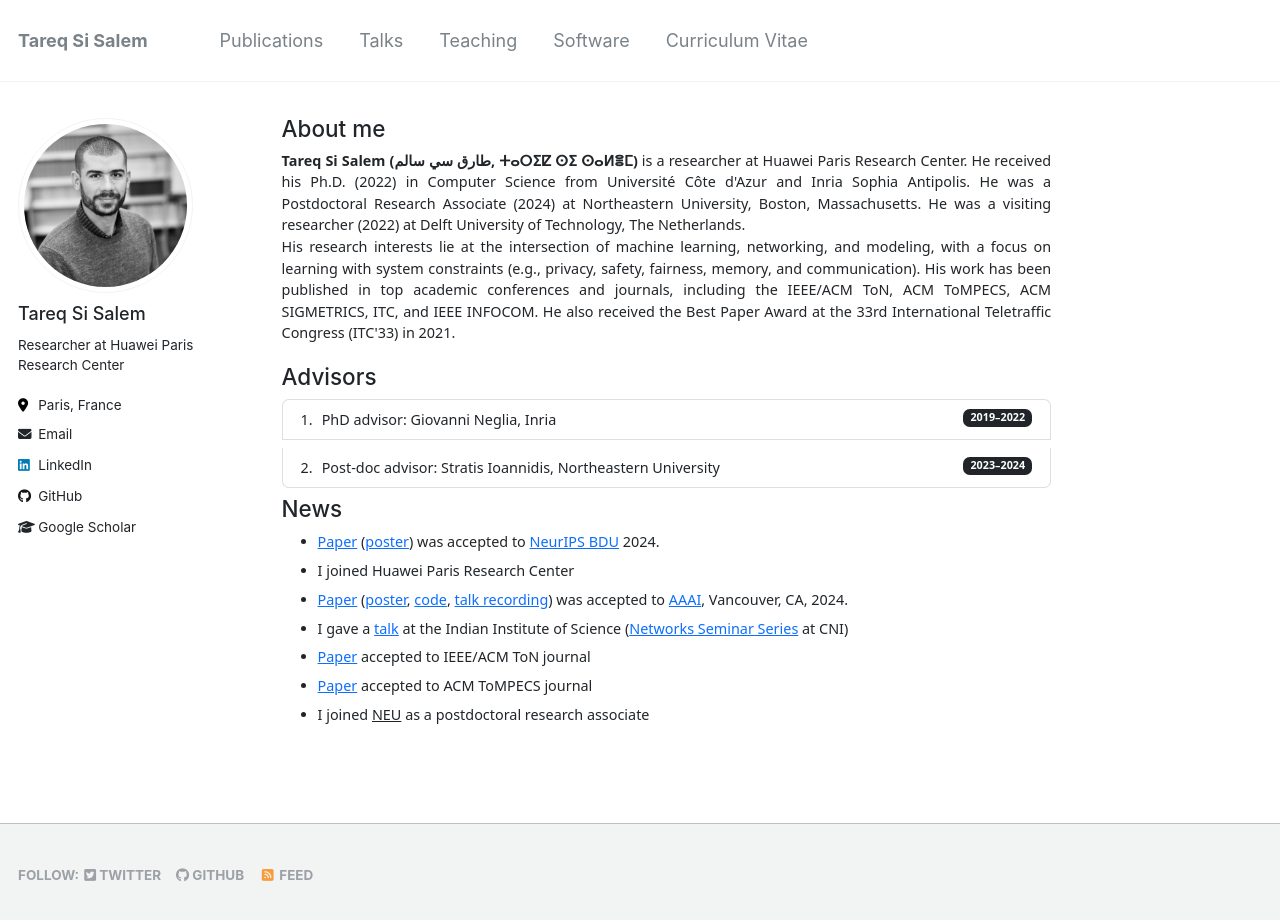
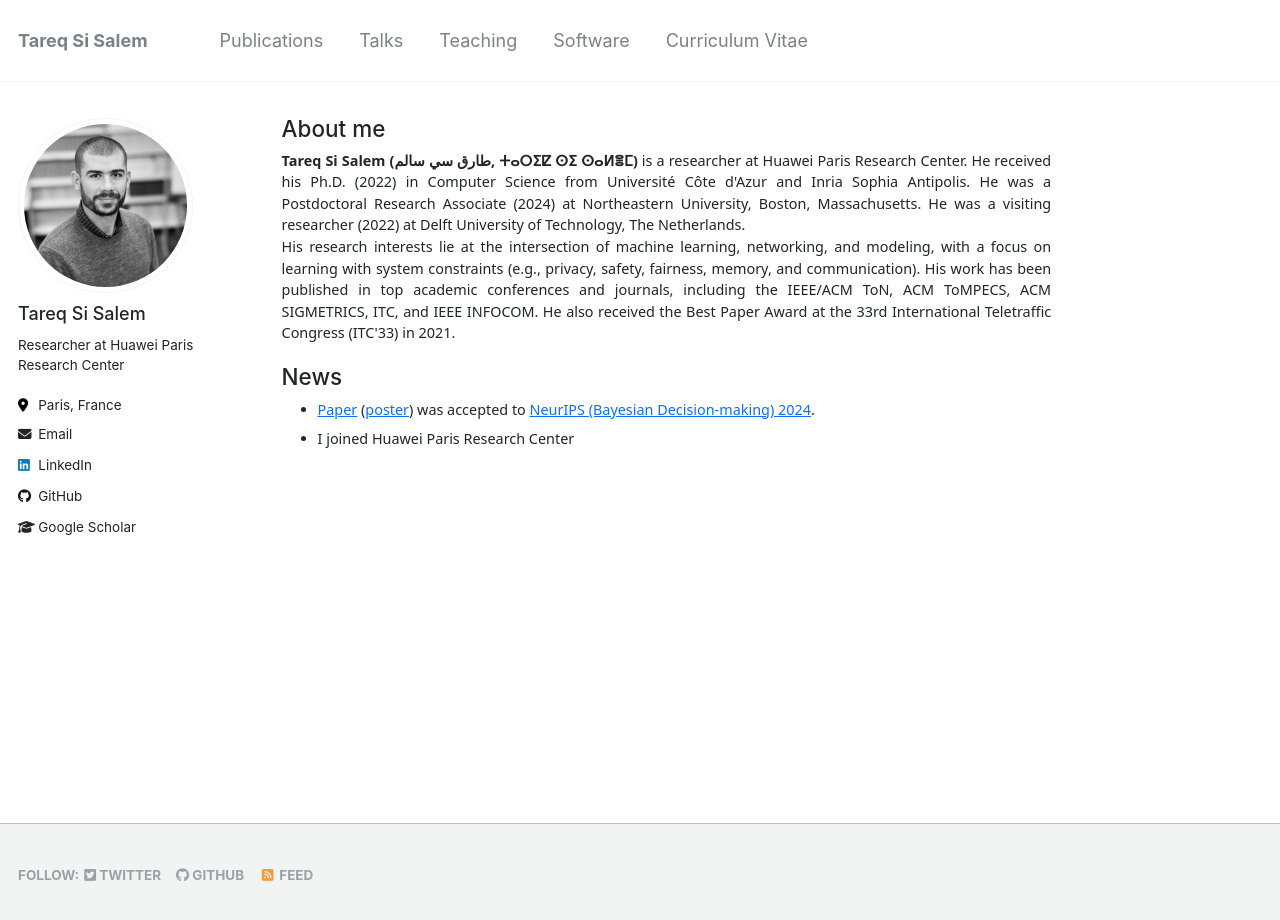
Before and after one commit to tareq-si-salem/tareq-si-salem.github.io, a Jekyll site: the page built from _pages/about.md, in a window 1280 px wide and 933 px high. Shown: the top 920 px of the window. Built offline with Jekyll 4.4.1, drawn with Linux system fonts in a browser that asks for light colours.

Commit message:
Update about.md

```diff
--- a/_pages/about.md
+++ b/_pages/about.md
@@ -93,31 +93,10 @@ redirect_from:
 <script src="https://cdn.jsdelivr.net/npm/bootstrap@5.2.3/dist/js/bootstrap.bundle.min.js" integrity="sha384-kenU1KFdBIe4zVF0s0G1M5b4hcpxyD9F7jL+jjXkk+Q2h455rYXK/7HAuoJl+0I4" crossorigin="anonymous"></script>
  <br/><br/>
  -->
-<h5> Advisors</h5>
 
-
-<ol class="list-group list-group-numbered " >
-
-<li class="list-group-item d-flex justify-content-between align-items-start">
-         <div class="ms-2 me-auto">
-          PhD advisor: Giovanni Neglia, Inria
-         </div>
-    <span class="badge bg-dark">2019–2022</span>
-  </li>
-  <li class="list-group-item d-flex justify-content-between align-items-start">
-         <div class="ms-2 me-auto">
-          Post-doc advisor: Stratis Ioannidis, Northeastern University
-         </div>
-    <span class="badge bg-dark">2023–2024</span>
-  </li>
-</ol>
 <h5> News </h5>
 <ul>
-<li> <a href="https://openreview.net/pdf?id=PGvVf2h2Yb">Paper</a> (<a href="/files/pdf/Poster_NeurIPS_2024.pdf">poster</a>) was accepted to <a href="https://gp-seminar-series.github.io/neurips-2024/">NeurIPS BDU</a> 2024.</li>
+<li> <a href="https://openreview.net/pdf?id=PGvVf2h2Yb">Paper</a> (<a href="/files/pdf/Poster_NeurIPS_2024.pdf">poster</a>) was accepted to <a href="https://gp-seminar-series.github.io/neurips-2024/">NeurIPS (Bayesian Decision-making) 2024</a>.</li>
  <li> I joined Huawei Paris Research Center</li>
- <li> <a href="https://arxiv.org/abs/2309.04339">Paper</a> (<a href="https://gozde-ozcan.github.io/files/OnlineSubmodularMaximization_AAAI_2024.pdf">poster</a>, <a href="https://github.com/neu-spiral/OSMviaOCO">code</a>, <a href="https://youtu.be/uRnYRcdC5WA">talk recording</a>) was accepted to <a href="https://aaai.org/aaai-conference/">AAAI</a>, Vancouver, CA, 2024.</li>
- <li> I gave a <a href="https://www.youtube.com/watch?v=b4PoeYqJ3xQ&t=203s">talk</a> at the Indian Institute of Science (<a href="https://cni.iisc.ac.in/seminars/">Networks Seminar Series</a> at CNI)</li>
- <li><a href="https://ieeexplore.ieee.org/stamp/stamp.jsp?tp=&arnumber=10236987">Paper</a> accepted to IEEE/ACM ToN journal</li>
- <li><a href="https://dl.acm.org/doi/pdf/10.1145/3605209">Paper</a> accepted to ACM ToMPECS journal</li>
- <li>I joined <a class = "link-dark" href="https://www.northeastern.edu/">NEU</a> as a postdoctoral research associate</li>
+
 </ul>
```
